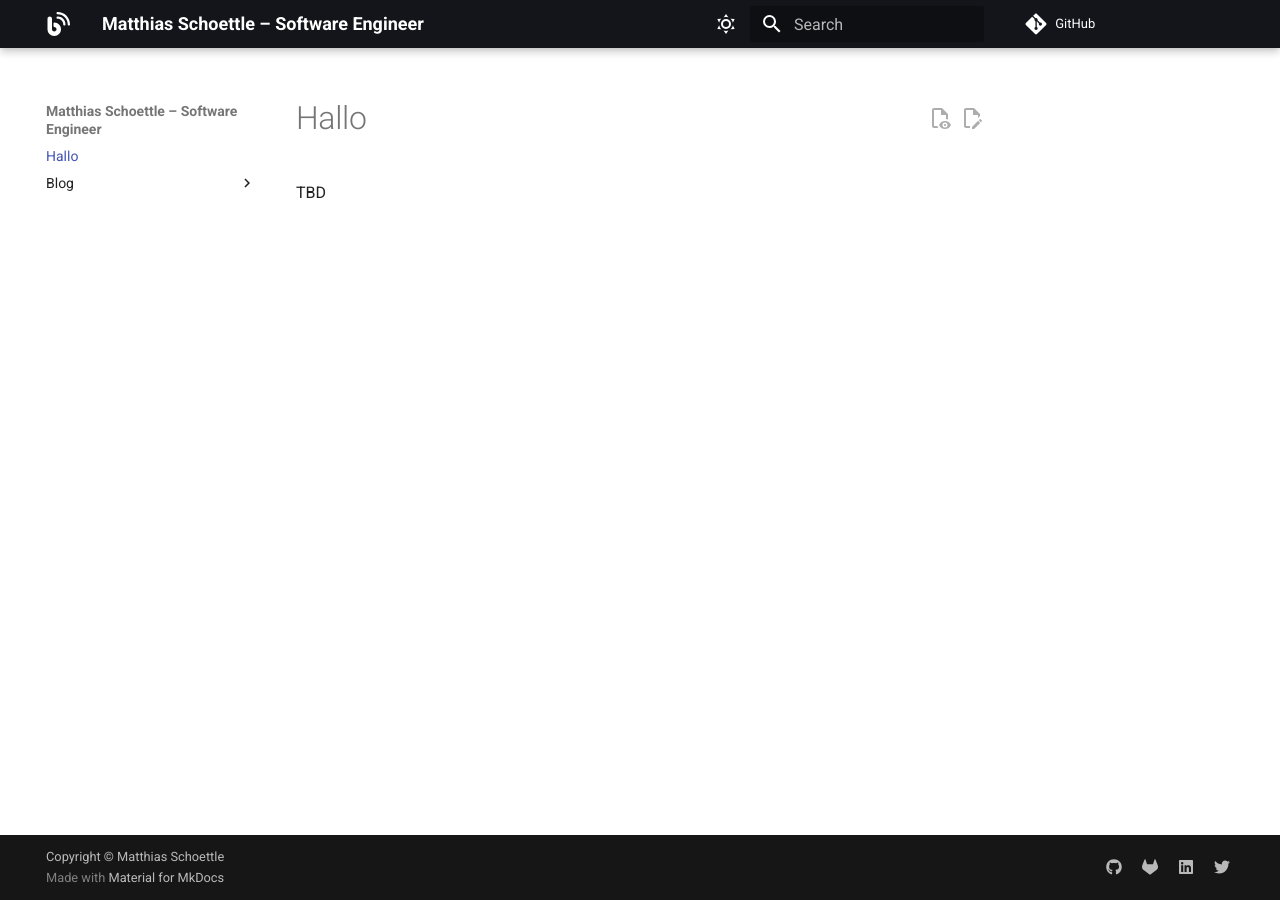
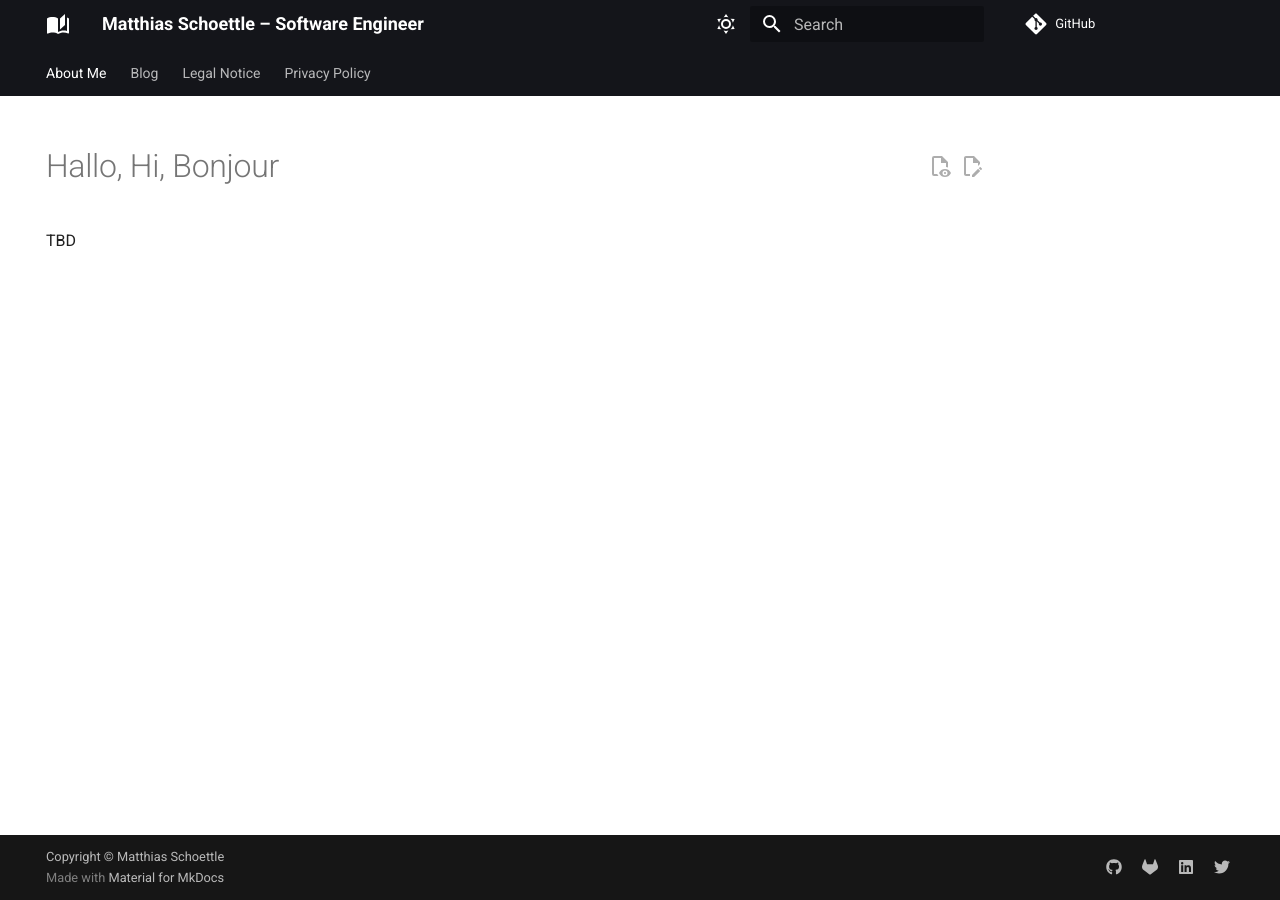
Before and after one commit to mschoettle/website, an MkDocs documentation site: the page built from docs/index.md, in a window 1280 px wide. Built offline with MkDocs 1.6.1 and Material for MkDocs 9.7.7, drawn with Linux system fonts in a browser that asks for light colours; comment, search, counter and statistics services are not loaded.

Commit message:
docs: add imprint and privacy policy

```diff
--- a/docs/index.md
+++ b/docs/index.md
@@ -1,3 +1,7 @@
-# Hallo
+---
+hide:
+  - navigation
+---
+# Hallo, Hi, Bonjour
 
 TBD
--- a/mkdocs.yml
+++ b/mkdocs.yml
@@ -7,12 +7,22 @@ copyright: Copyright &copy; Matthias Schoettle
 repo_url: https://github.com/mschoettle/personal-website
 edit_uri: edit/main/docs
 
+nav:
+  - About Me: index.md
+  - Blog:
+    - blog/index.md
+  - Legal Notice: imprint.md
+  - privacy_policy.md
+
 theme:
   features:
     - content.action.edit
     - content.action.view
+    - navigation.indexes
+    - navigation.tabs
+    - toc.follow
   icon:
-    logo: fontawesome/solid/blog
+    logo: material/book-open-page-variant
   language: en
   name: material
   palette:
```
Also changed, not shown: .markdownlint.yaml (added, +16 -0 lines), docs/imprint.md (added, +15 -0 lines), docs/privacy_policy.md (added, +25 -0 lines).
